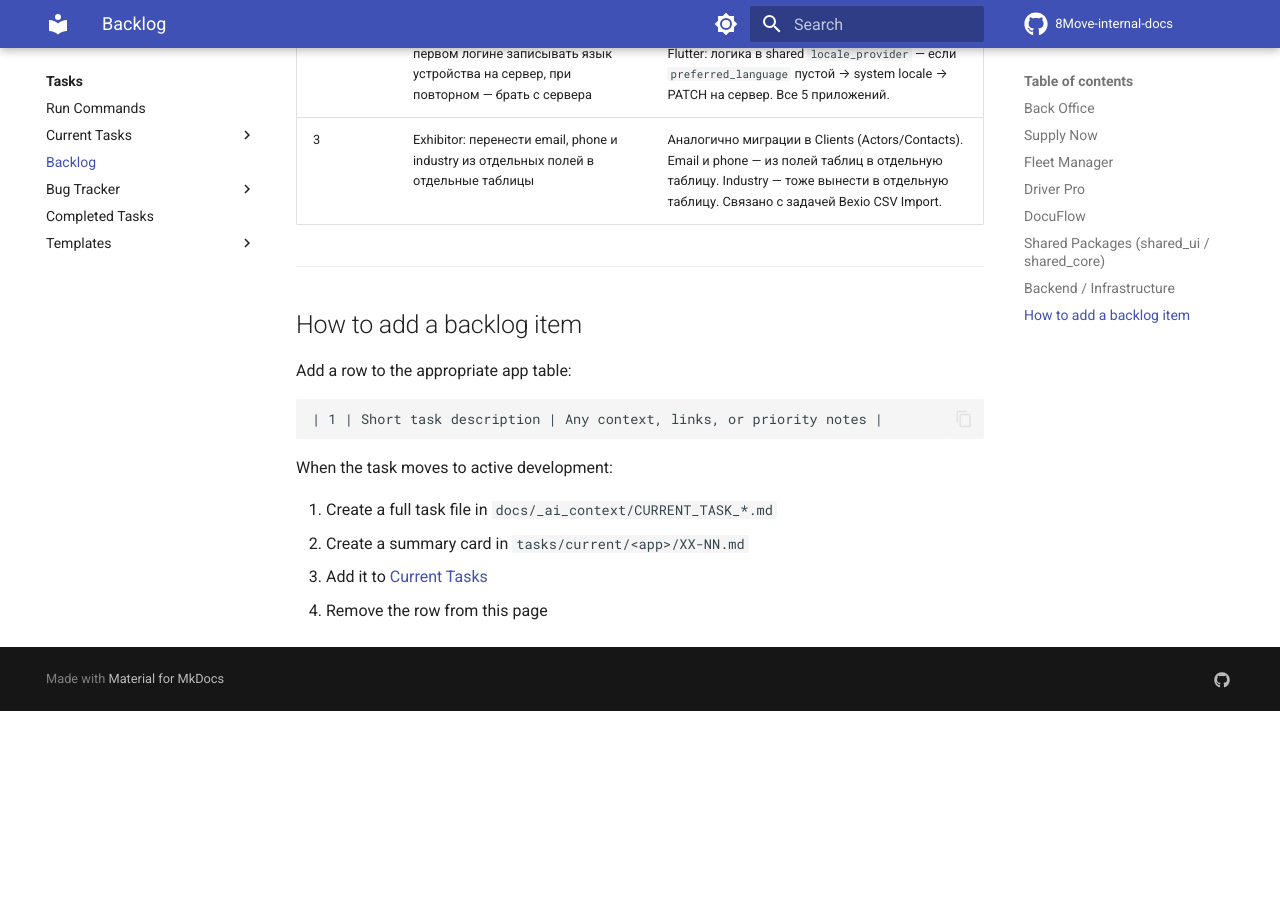
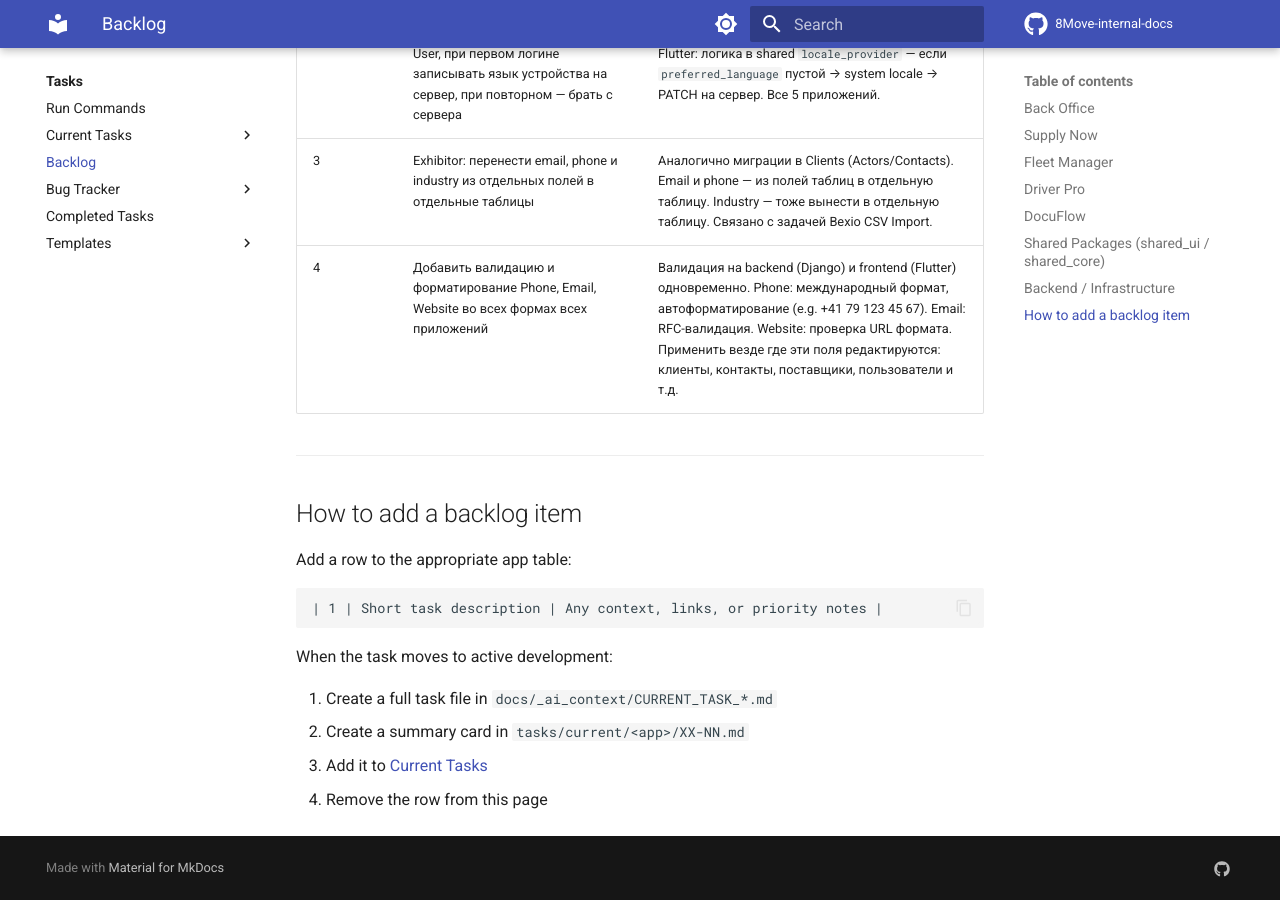
Before and after one commit to MaxShytov/8Move-internal-docs, an MkDocs documentation site: the page built from docs/tasks/backlog.md, in a window 1280 px wide and 900 px high, scrolled down 3389 px. Built offline with MkDocs 1.6.1 and Material for MkDocs 9.7.7, drawn with Linux system fonts in a browser that asks for light colours; comment, search, counter and statistics services are not loaded; before the commit the page ends 4100 px from its top, so only the background shows below that; part of the change alters nothing that is shown; some of the changed text lies outside the part shown.

Commit message:
backlog: add phone/email/website validation to Backend/Infrastructure
Co-Authored-By: Claude Opus 4.6 <noreply@anthropic.com>

```diff
--- a/docs/tasks/backlog.md
+++ b/docs/tasks/backlog.md
@@ -2,7 +2,7 @@
 
 Ideas and planned tasks that are not yet in active development. When a task moves to active work, create a task card in [Current Tasks](current/index.md) and remove it from here.
 
-!!! info "Last updated: 2026-02-17"
+!!! info "Last updated: 2026-02-18"
 
 
 ---
@@ -72,6 +72,7 @@ Ideas and planned tasks that are not yet in active development. When a task move
 | 1 | Remove all UIBakery-related code from the Django project (authentication classes, settings, URLs, middleware, references) | Ранее пробовали подключить UIBakery, но отказались. Нужно полностью вычистить все упоминания — auth classes, settings, urls, imports, middleware. Чистый cleanup. |
 | 2 | Сделать `preferred_language` source of truth на сервере: изменить `default=''` в модели User, при первом логине записывать язык устройства на сервер, при повторном — брать с сервера | Связано с `CURRENT_TASK_Shared_Profile_Module`. Backend: `app/identity/models.py` — `preferred_language default='' blank=True`. Flutter: логика в shared `locale_provider` — если `preferred_language` пустой → system locale → PATCH на сервер. Все 5 приложений. |
 | 3 | Exhibitor: перенести email, phone и industry из отдельных полей в отдельные таблицы | Аналогично миграции в Clients (Actors/Contacts). Email и phone — из полей таблиц в отдельную таблицу. Industry — тоже вынести в отдельную таблицу. Связано с задачей Bexio CSV Import. |
+| 4 | Добавить валидацию и форматирование Phone, Email, Website во всех формах всех приложений | Валидация на backend (Django) и frontend (Flutter) одновременно. Phone: международный формат, автоформатирование (e.g. +41 79 123 45 67). Email: RFC-валидация. Website: проверка URL формата. Применить везде где эти поля редактируются: клиенты, контакты, поставщики, пользователи и т.д. |
 
 ---
 
```
